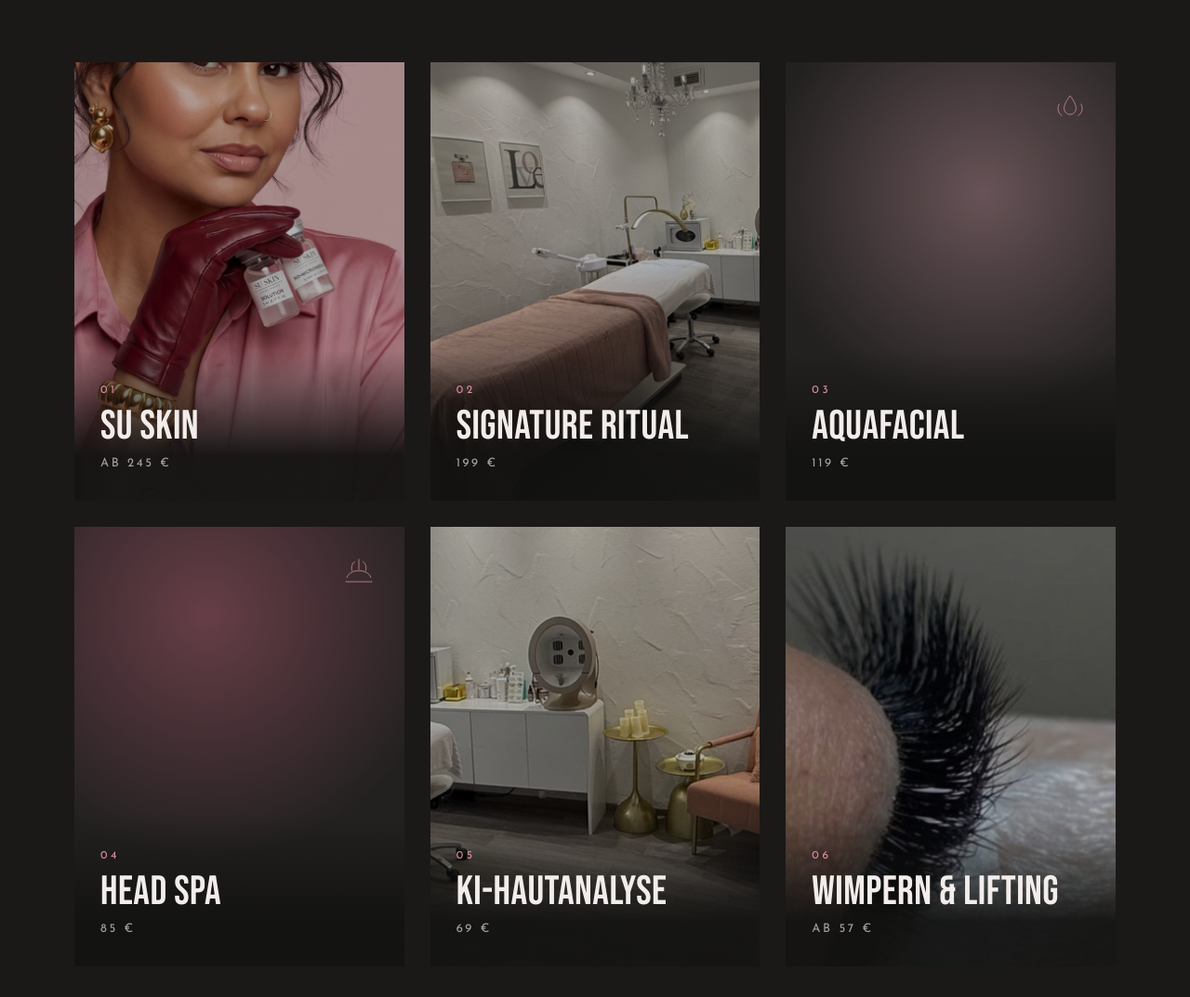
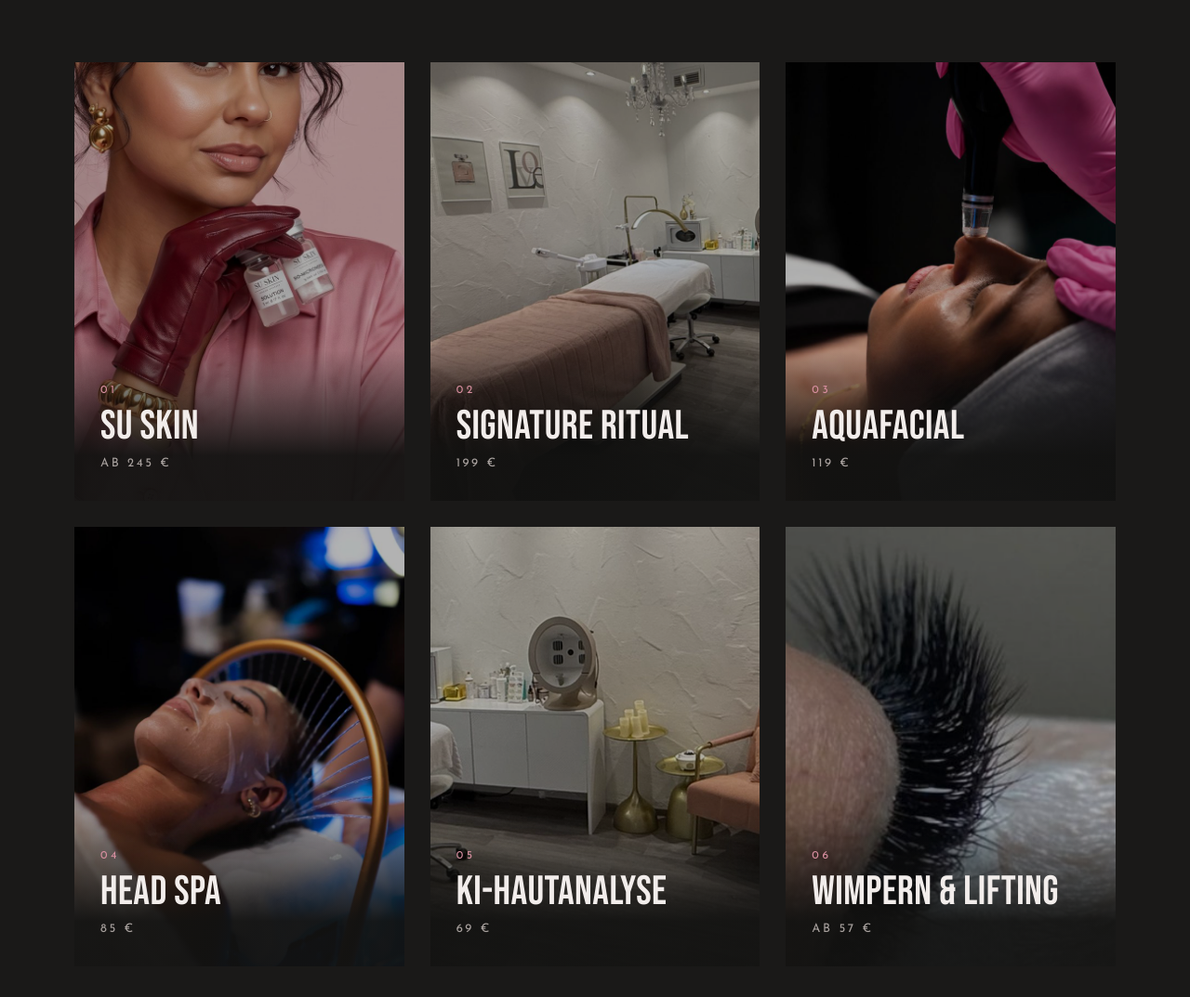
Before and after one commit to duyguoezyavuz-star/academy, a plain HTML site: page studio/index.html in a window 1280 px wide. Shown: the part 3615-4688 px from the top of the page at 93% size. Drawn offline with Linux system fonts and the light colour scheme; animation ran at ten frames a second.

Commit message:
Fotos für Head Spa und Aquafacial
Co-Authored-By: Claude Opus 5.5 <noreply@anthropic.com>
Claude-Session: https://claude.ai/code/session_018wfva8RKxAnvxvyMRMcKL1

```diff
--- a/studio/index.html
+++ b/studio/index.html
@@ -388,11 +388,11 @@ footer.site a:hover{color:var(--pink)}
         <div class="txt"><span class="num">02</span><h3>Signature Ritual</h3><span class="price">199 €</span><div class="more"><div><p>Zwei Stunden nur für dich: Tiefenreinigung, Wirkstoffe, Maske, Massage.</p><em>Preise ansehen →</em></div></div></div>
       </a>
       <a class="svc rv d2 tilt" href="#buchen" data-tab="haut">
-        <div class="bg g3"></div><svg class="ic" viewBox="0 0 64 64" aria-hidden="true"><path d="M20 44c-6-4-8-12-4-18M44 44c6-4 8-12 4-18"/><path d="M32 14c6 8 9 14 9 19a9 9 0 0 1-18 0c0-5 3-11 9-19z"/></svg>
+        <div class="bg"><img src="img/card-aqua.jpg" alt="" loading="lazy"></div>
         <div class="txt"><span class="num">03</span><h3>Aquafacial</h3><span class="price">119 €</span><div class="more"><div><p>Tiefenreinigung, sanftes Peeling und Feuchtigkeit für sofort klarere Haut.</p><em>Preise ansehen →</em></div></div></div>
       </a>
       <a class="svc rv tilt" href="#buchen" data-tab="spa">
-        <div class="bg g4"></div><svg class="ic" viewBox="0 0 64 64" aria-hidden="true"><path d="M14 40c4-14 32-14 36 0"/><path d="M22 30c-2-6 0-12 4-14M42 30c2-6 0-12-4-14M32 28V12"/><path d="M12 46h40"/></svg>
+        <div class="bg"><img src="img/card-headspa.jpg" alt="" loading="lazy"></div>
         <div class="txt"><span class="num">04</span><h3>Head Spa</h3><span class="price">85 €</span><div class="more"><div><p>Kopfhautanalyse, Reinigung, Dampf und Massage. Abschalten ist garantiert.</p><em>Preise ansehen →</em></div></div></div>
       </a>
       <a class="svc rv d1 tilt" href="#buchen" data-tab="haut">
```
Also changed, not shown: studio/img/card-aqua.jpg (added), studio/img/card-headspa.jpg (added).
